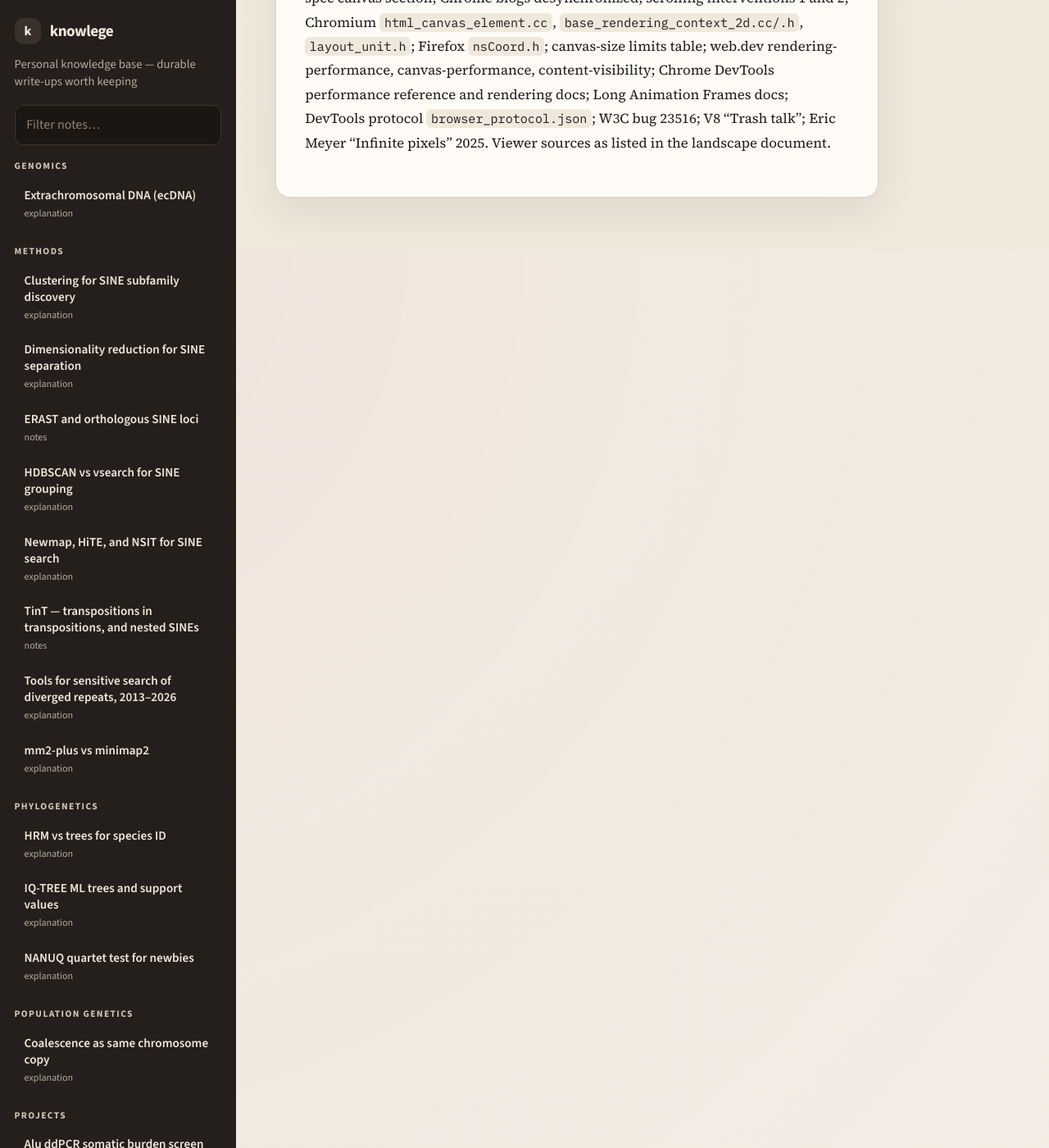
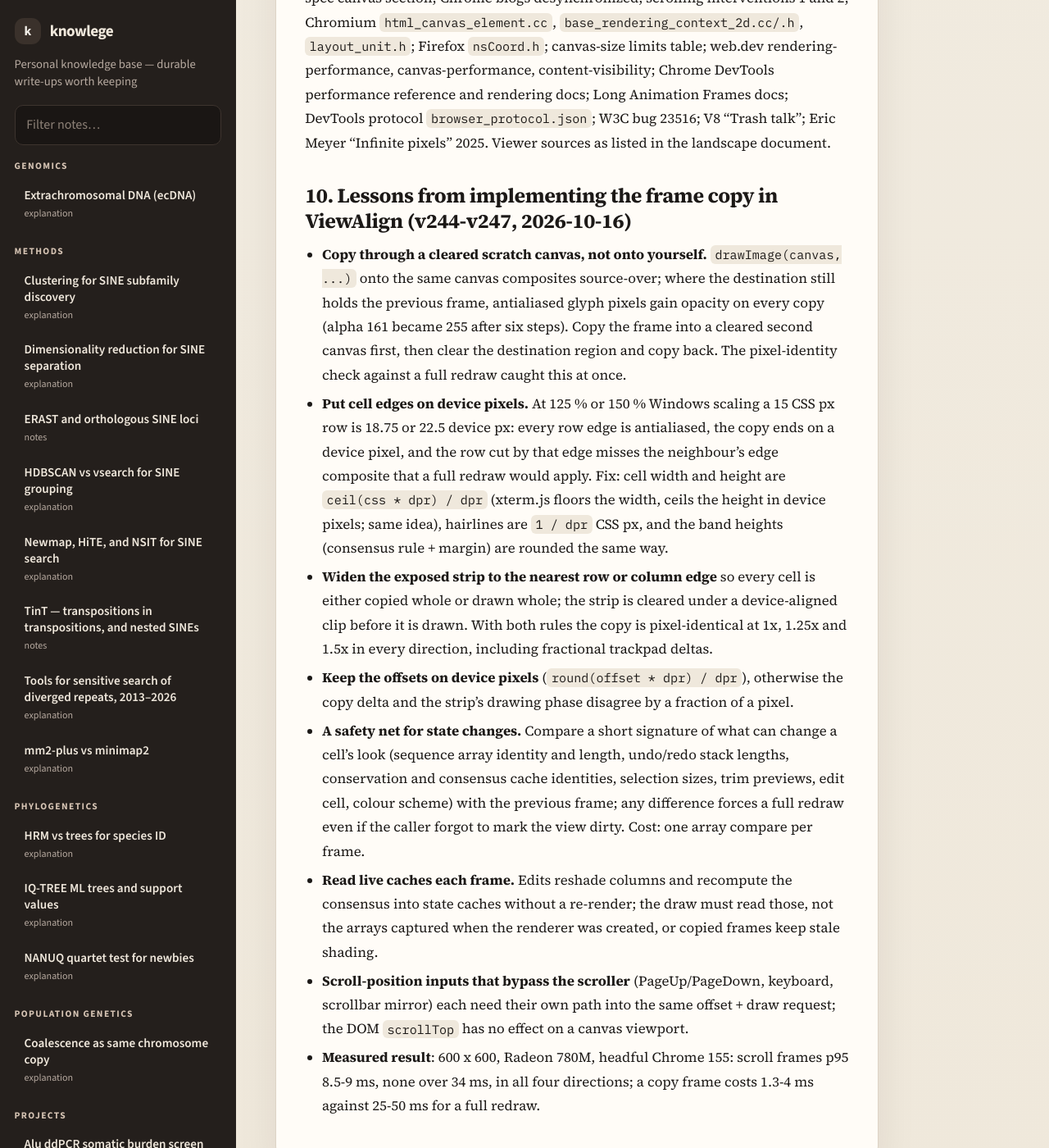
Before and after one commit to Toki-bio/knowlege, a Jekyll site: the page built from software/browser-grid-rendering-techniques.md, in a window 1280 px wide and 1400 px high, scrolled down 8480 px. Shown: the whole window at 82% size. Built offline with Jekyll 4.4.1, drawn with Linux system fonts in a browser that asks for light colours.

Commit message:
Grid rendering techniques: lessons from the ViewAlign frame copy (scratch canvas, device-pixel cells, strip snapping, state signature); ViewAlign note v246-v247
Co-Authored-By: Claude Fable 5.1 <noreply@anthropic.com>

```diff
--- a/software/browser-grid-rendering-techniques.md
+++ b/software/browser-grid-rendering-techniques.md
@@ -228,3 +228,37 @@ the problem.
 
 ## Sources
 VS Code terminal renderer 2017 (https://code.visualstudio.com/blogs/2017/10/03/terminal-renderer), VS Code 1.41 notes (https://code.visualstudio.com/updates/v1_41), xterm.js addon-webgl `WebglRenderer.ts`, `GlyphRenderer.ts`, `TextureAtlas.ts`, README; Glide Data Grid README, `data-grid-render.blit.ts`, `infinite-scroller.tsx`; canvas-datagrid, Univer READMEs; Google Docs canvas announcement 2021; VS Code `viewLayer.ts`, `minimap.ts`, `minimapCharSheet.ts`; Figma blog 2015 and WebGPU post; Leaflet and MapLibre option docs; igv.js `trackViewport.js`; JBrowse 2 paper (PMC10108523), `offscreenCanvasPonyfill.ts`, "why not X" design notes; MDN Optimizing canvas, getContext, OffscreenCanvas, createImageBitmap, devicePixelRatio, scroll event, will-change, contain, FontFaceSet.ready, textBaseline, PerformanceEventTiming, Typed arrays; HTML spec canvas section; Chrome blogs desynchronized, scrolling interventions 1 and 2; Chromium `html_canvas_element.cc`, `base_rendering_context_2d.cc/.h`, `layout_unit.h`; Firefox `nsCoord.h`; canvas-size limits table; web.dev rendering-performance, canvas-performance, content-visibility; Chrome DevTools performance reference and rendering docs; Long Animation Frames docs; DevTools protocol `browser_protocol.json`; W3C bug 23516; V8 "Trash talk"; Eric Meyer "Infinite pixels" 2025. Viewer sources as listed in the landscape document.
+
+## 10. Lessons from implementing the frame copy in ViewAlign (v244-v247, 2026-10-16)
+
+- **Copy through a cleared scratch canvas, not onto yourself.** `drawImage(canvas, ...)` onto the
+  same canvas composites source-over; where the destination still holds the previous frame,
+  antialiased glyph pixels gain opacity on every copy (alpha 161 became 255 after six steps).
+  Copy the frame into a cleared second canvas first, then clear the destination region and
+  copy back. The pixel-identity check against a full redraw caught this at once.
+- **Put cell edges on device pixels.** At 125 % or 150 % Windows scaling a 15 CSS px row is
+  18.75 or 22.5 device px: every row edge is antialiased, the copy ends on a device pixel,
+  and the row cut by that edge misses the neighbour's edge composite that a full redraw
+  would apply. Fix: cell width and height are `ceil(css * dpr) / dpr` (xterm.js floors the
+  width, ceils the height in device pixels; same idea), hairlines are `1 / dpr` CSS px, and
+  the band heights (consensus rule + margin) are rounded the same way.
+- **Widen the exposed strip to the nearest row or column edge** so every cell is either
+  copied whole or drawn whole; the strip is cleared under a device-aligned clip before it is
+  drawn. With both rules the copy is pixel-identical at 1x, 1.25x and 1.5x in every
+  direction, including fractional trackpad deltas.
+- **Keep the offsets on device pixels** (`round(offset * dpr) / dpr`), otherwise the copy
+  delta and the strip's drawing phase disagree by a fraction of a pixel.
+- **A safety net for state changes.** Compare a short signature of what can change a cell's
+  look (sequence array identity and length, undo/redo stack lengths, conservation and
+  consensus cache identities, selection sizes, trim previews, edit cell, colour scheme) with
+  the previous frame; any difference forces a full redraw even if the caller forgot to mark
+  the view dirty. Cost: one array compare per frame.
+- **Read live caches each frame.** Edits reshade columns and recompute the consensus into
+  state caches without a re-render; the draw must read those, not the arrays captured when
+  the renderer was created, or copied frames keep stale shading.
+- **Scroll-position inputs that bypass the scroller** (PageUp/PageDown, keyboard, scrollbar
+  mirror) each need their own path into the same offset + draw request; the DOM
+  `scrollTop` has no effect on a canvas viewport.
+- **Measured result**: 600 x 600, Radeon 780M, headful Chrome 155: scroll frames p95 8.5-9 ms,
+  none over 34 ms, in all four directions; a copy frame costs 1.3-4 ms against 25-50 ms for
+  a full redraw.
```
Also changed, not shown: projects/viewalign-scroll-responsiveness-2026-10.md (+10 -0 lines).
